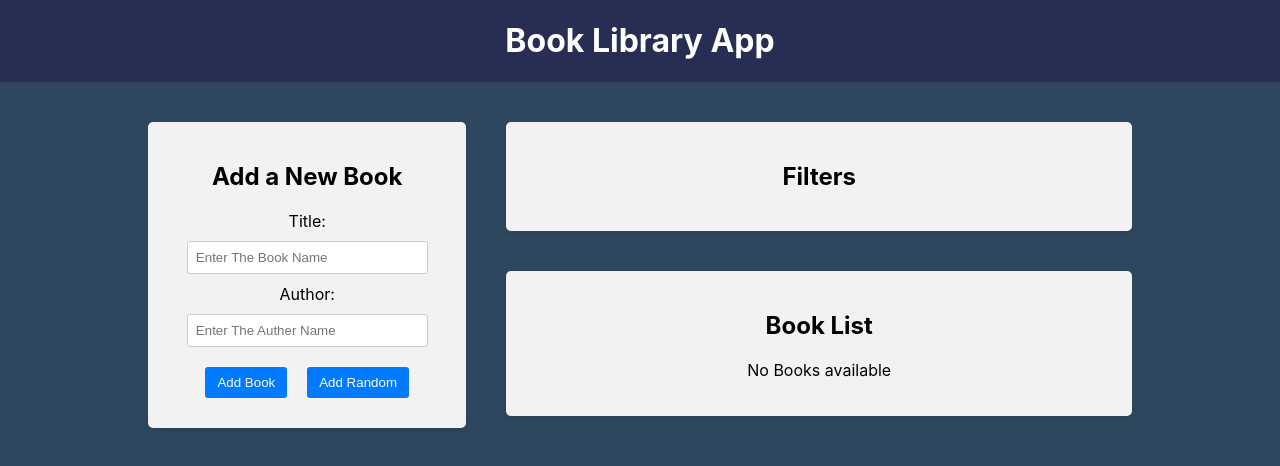
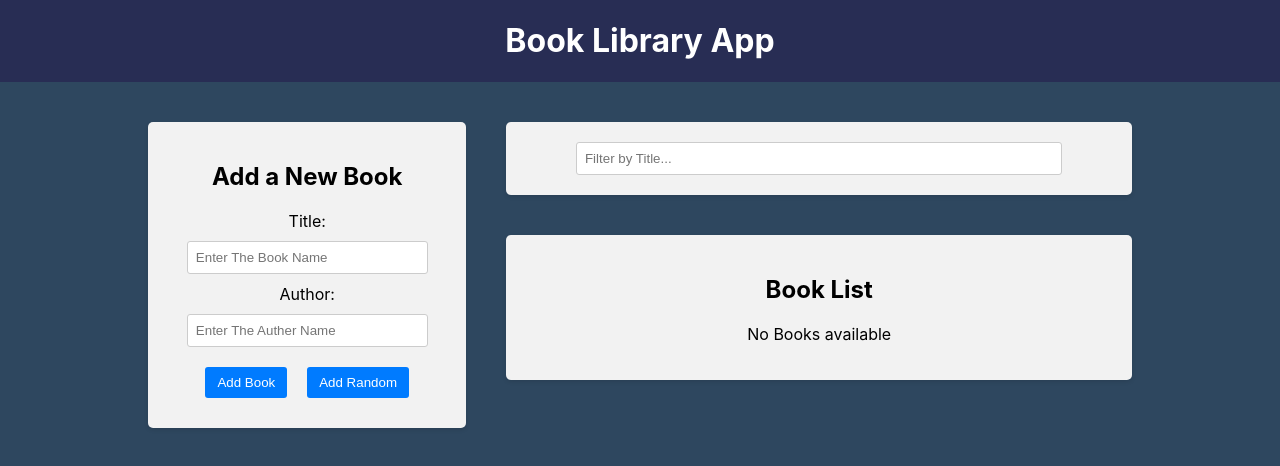
Before and after one commit to ArminA13/React-Redux-Book-Library-App, a React (Create React App) app in the folder frontend/: page / in a window 1280 px wide. Shown: the top 466 px of the page. Built offline with nearby package versions, Linux system fonts and the light colour scheme.

Commit message:
add redux toolkit slices for filters

```diff
--- a/frontend/src/components/Filter/Filter.js
+++ b/frontend/src/components/Filter/Filter.js
@@ -1,9 +1,24 @@
+import { useDispatch, useSelector } from "react-redux";
+import { setTitleFilter } from "../../redux/slices/filterSlice";
 import "./Filter.css";
 
 const Filter = () => {
+  const dispatch = useDispatch();
+  const titleFilter = useSelector((state) => state.filter.title);
+
+  const handelTitleFilterChange = (e) => {
+    dispatch(setTitleFilter(e.target.value));
+  };
   return (
     <div className="app-block filter">
-      <h2>Filters</h2>
+      <div className="filter-group">
+        <input
+          value={titleFilter}
+          type="text"
+          placeholder="Filter by Title..."
+          onChange={handelTitleFilterChange}
+        />
+      </div>
     </div>
   );
 };
--- /dev/null
+++ b/frontend/src/redux/slices/filterSlice.js
@@ -0,0 +1,19 @@
+import { createSlice } from "@reduxjs/toolkit";
+
+const initialState = {
+  title: "",
+};
+
+const filterSlice = createSlice({
+  name: "filter",
+  initialState: initialState,
+  reducers: {
+    setTitleFilter: (state, action) => {
+      return { ...state, title: action.payload };
+    },
+  },
+});
+
+export const { setTitleFilter } = filterSlice.actions;
+
+export default filterSlice.reducer;
--- a/frontend/src/redux/store.js
+++ b/frontend/src/redux/store.js
@@ -1,10 +1,11 @@
 import { configureStore } from "@reduxjs/toolkit";
 import booksReducer from "./books/reducer";
+import filterSlice from "./slices/filterSlice";
 
 const store = configureStore({
   reducer: {
     books: booksReducer,
-    // filter: filterReducer,
+    filter: filterSlice,
   },
 });
 
```
